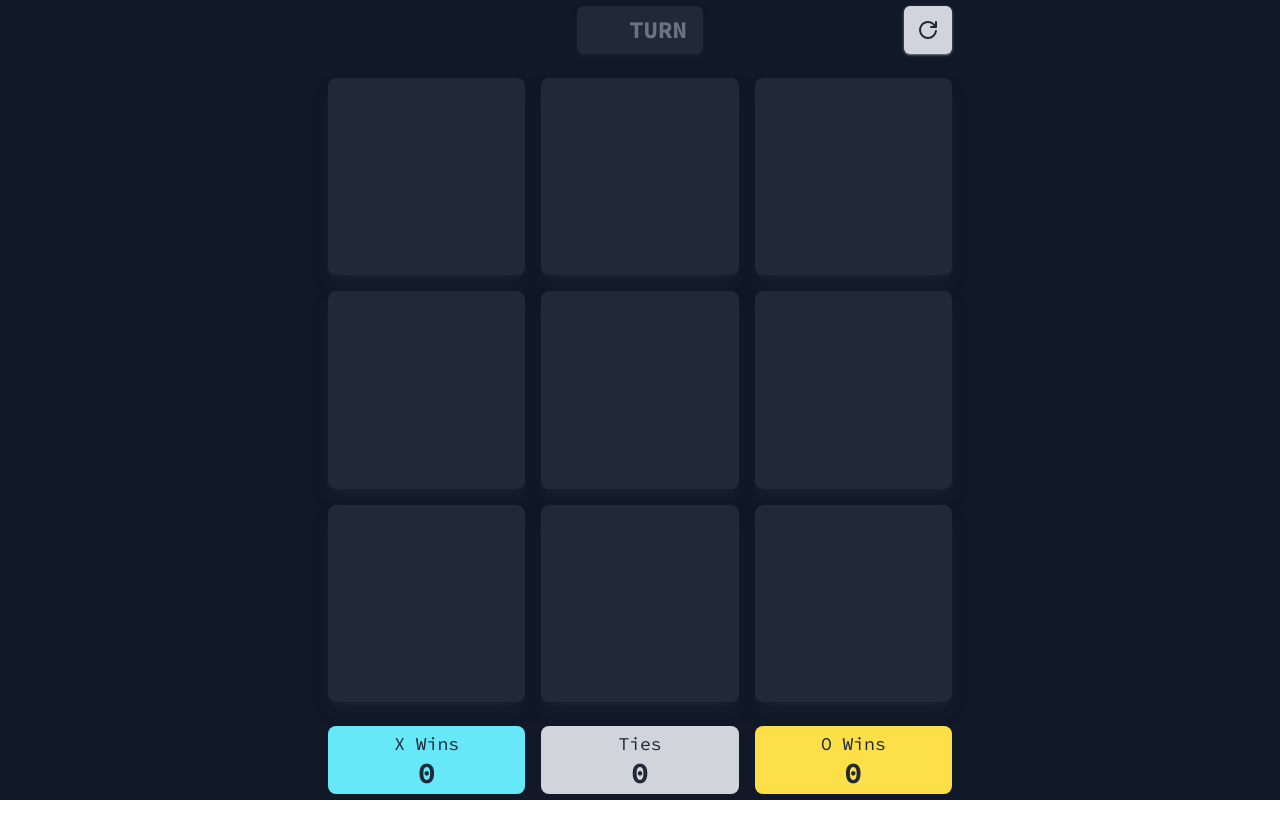
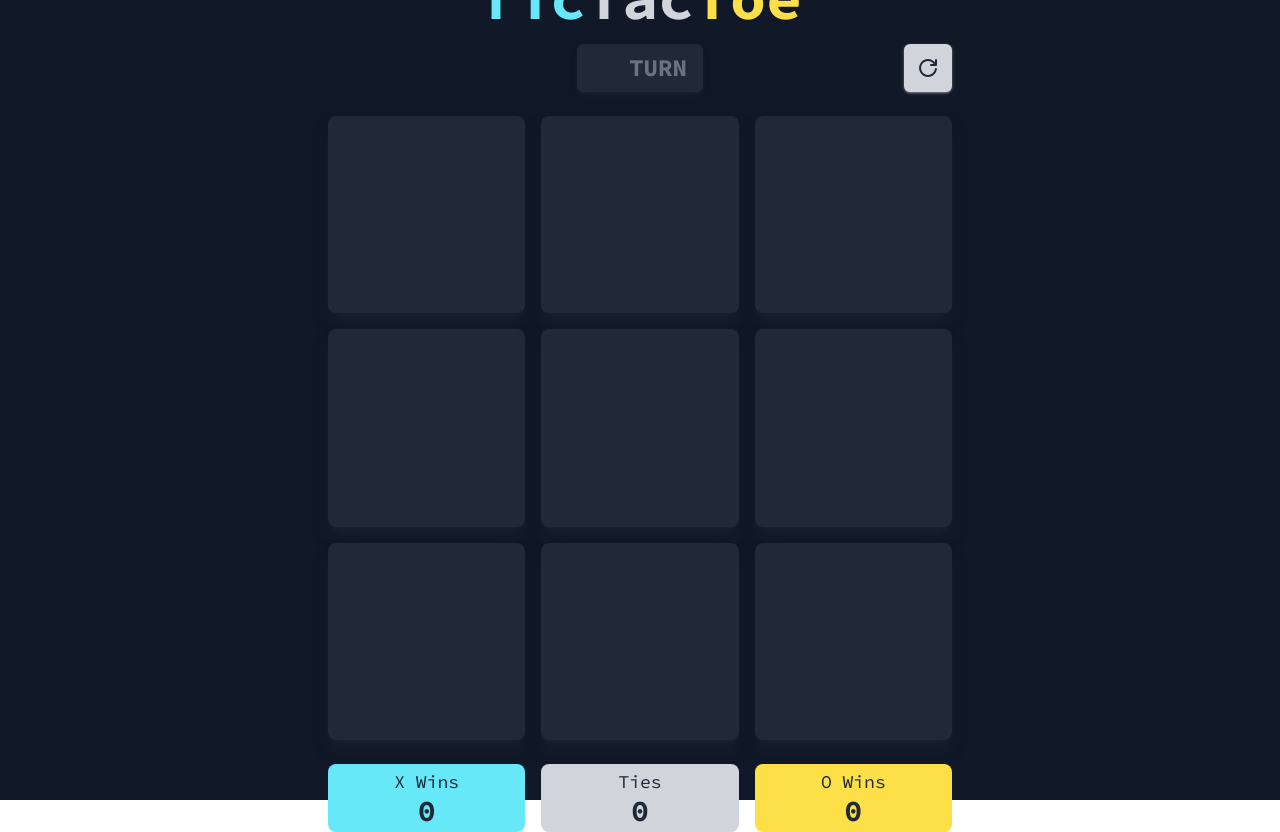
Before and after one commit to LaplaceXD/Dionysus, a React (Vite) app: page / in a window 1280 px wide. Before the commit the page ends 800 px from the top, so only its background shows below. Built offline with nearby package versions, Linux system fonts and the light colour scheme; some icons are missing.

Commit message:
[Feat][Lex] Added title to tictactoe game

```diff
--- a/src/pages/Game/Game.tsx
+++ b/src/pages/Game/Game.tsx
@@ -109,9 +109,16 @@ function Game() {
   }, [setGrid, setWinner]);
 
   return (
-    <main className="flex justify-center items-center w-screen h-screen bg-gray-900">
-      <div className="sm:w-[624px] w-[400px] flex flex-col gap-6">
-        <header className="flex justify-between">
+    <main className="flex justify-center items-center w-screen h-screen bg-gray-900 px-12">
+      <article className="sm:w-[624px] w-[400px] flex flex-col gap-6">
+        <header className="flex flex-col gap-4">
+          <h1 className="font-bold text-center text-6xl">
+            <span className={PLAYER.X.token.textColor}>Tic</span>
+            <span className="text-gray-300">Tac</span>
+            <span className={PLAYER.Y.token.textColor}>Toe</span>
+          </h1>
+
+          <section className="flex justify-between">
             <div className="flex items-center">
               <PlayerToken forPlayer={PLAYER.X} isColored />
               <PlayerToken forPlayer={PLAYER.Y} isColored />
@@ -130,6 +137,7 @@ function Game() {
             >
               <TbReload size={24} />
             </button>
+          </section>
         </header>
 
         <section className="grid grid-rows-3 grid-cols-3 gap-4 aspect-square">
@@ -162,7 +170,7 @@ function Game() {
             />
           </ul>
         </footer>
-      </div>
+      </article>
     </main>
   );
 }
```
Lines whose indentation alone changed are shown as unchanged.
